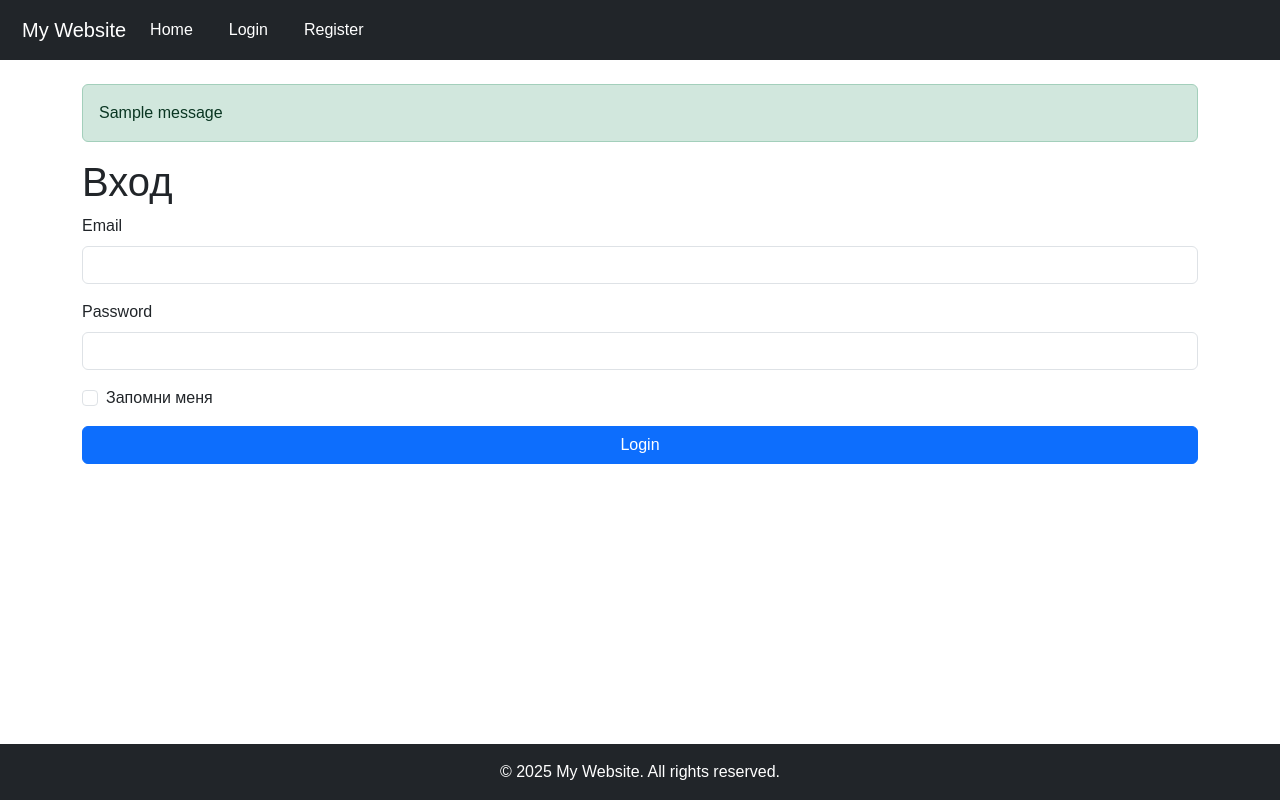
After one commit to CHEPURNOV-S-S/VD08, a Flask app: page /login in a window 1280 px wide. The commit adds this page. Run offline with Flask 3, Linux system fonts and the light colour scheme; tables that the repository leaves empty hold one stand-in row (values such as "Sample post"); one stand-in notice (Sample message) is shown; parts of the project's set-up code (start-up, migrations or seed data) failed here and were passed over.

Commit message:
начал работу над уроком VD07
- добавил авторизацию
есть проблемы...

```diff
--- /dev/null
+++ b/app/forms.py
@@ -0,0 +1,33 @@
+# app/forms.py
+from flask_wtf import FlaskForm
+from wtforms import StringField, PasswordField, SubmitField, BooleanField
+from wtforms.validators import DataRequired, Length, Email, EqualTo, ValidationError
+from app.models import User
+
+class RegistrationForm(FlaskForm):
+    username = StringField('Username', validators=[DataRequired(), Length(min=2, max=20)])
+    email = StringField('Email', validators=[DataRequired(), Email()])
+    password = PasswordField('Password', validators=[DataRequired()])
+    confirm_password = PasswordField('Confirm Password', validators=[DataRequired(), EqualTo('password')])
+    submit = SubmitField('Sign Up')
+
+    def validate_username(self, username):
+        user = User.query.filter_by(username=username.data).first()
+        if user:
+            raise ValidationError('Такое имя уже существует.')
+
+    def validate_email(self, email):
+        user = User.query.filter_by(email=email.data).first()
+        if user:
+            raise ValidationError('Такая почта уже используется.')
+
+class LoginForm(FlaskForm):
+    email = StringField('Email', validators=[
+        Email(message="Введите корректный email"),
+        DataRequired(message="Поле не должно быть пустым")]
+    )
+    password = PasswordField('Password', validators=[
+        DataRequired(message="Пароль не может быть пустым")]
+    )
+    remember = BooleanField('Запомни меня')
+    submit = SubmitField('Login')
--- a/app/routes.py
+++ b/app/routes.py
@@ -1,7 +1,13 @@
-from flask import Flask, render_template, request, redirect, url_for, flash, jsonify
+from flask import render_template, request, redirect, url_for, flash, jsonify
+from flask_login import login_user, logout_user, current_user, login_required
+from werkzeug.utils import secure_filename
+
+from app import models, forms, bcrypt, db
+from app.models import User
+from app.forms import RegistrationForm, LoginForm
+
 from flask import current_app as app
 import os
-from werkzeug.utils import secure_filename
 
 # Данные для шаблона about.html
 team_members = [
@@ -36,7 +42,7 @@ def register_routes(app):
     @app.route("/")
     def home():
         greeting = "Hello, visitor!"
-        return render_template("home.html", greeting=greeting)
+        return render_template("home.html", current_user = current_user)
 
     @app.route("/about")
     def about():
@@ -96,3 +102,45 @@ def register_routes(app):
             return jsonify({'success': True, 'photo_url': photo_url})
 
         return jsonify({'success': False, 'message': 'Недопустимый формат файла'}), 400
+
+    @app.route('/register', methods=['GET', 'POST'])
+    def register():
+        if current_user.is_authenticated:
+            return redirect(url_for('home'))
+        form = RegistrationForm()
+        if form.validate_on_submit():
+            hashed_password = bcrypt.generate_password_hash(form.password.data).decode('utf-8')
+            user = User(username=form.username.data, email=form.email.data, password=hashed_password)
+            db.session.add(user)
+            db.session.commit()
+            flash('Вы успешно зарегистрировались', 'success')
+            return redirect(url_for('login'))
+        return render_template('register.html', form=form)
+
+    @app.route('/login', methods=['GET', 'POST'])
+    def login():
+        print('Отправка формы')
+        if current_user.is_authenticated:
+            print('user залогинен')
+            return redirect(url_for('home'))
+        form = LoginForm()
+        if form.validate_on_submit():
+            user = User.query.filter_by(email=form.email.data).first()
+            if user and bcrypt.check_password_hash(user.password, form.password.data):
+                login_user(user, remember=form.remember.data)
+                print("Успешный логин")
+                return redirect(url_for('home'))
+            else:
+                print('Введены неверные данные', 'danger')
+                flash('Введены неверные данные', 'danger')
+        return render_template('login.html', form=form)
+
+    @app.route('/logout')
+    def logout():
+        logout_user()
+        return redirect(url_for('home'))
+
+    @app.route('/account')
+    @login_required
+    def account():
+        return render_template('account.html')
--- a/app/templates/base.html
+++ b/app/templates/base.html
@@ -22,23 +22,43 @@
                 <span class="navbar-toggler-icon"></span>
             </button>
             <div class="collapse navbar-collapse" id="navbarNav">
-                <ul class="navbar-nav me-auto mb-2 mb-lg-0">
+                 <ul class="navbar-nav me-auto mb-2 mb-lg-0">
                     <li class="nav-item">
-                        <a class="nav-link" href="/">Home</a>
+                        <a class="nav-link" href="{{ url_for('home') }}">Home</a>
                     </li>
-                    <li class="nav-item">
-                        <a class="nav-link" href="/about">About</a>
-                    </li>
-                    <li class="nav-item">
-                        <a class="nav-link" href="/blog">Blog</a>
-                    </li>
-                    <li class="nav-item">
-                        <a class="nav-link" href="/profile">Profile</a>
-                    </li>
+
+                    {% if current_user.is_authenticated %}
+                        <li class="nav-item">
+                            <a class="nav-link" href="{{ url_for('account') }}">Account</a>
+                        </li>
+                        <li class="nav-item">
+                            <a class="nav-link" href="{{ url_for('logout') }}">Logout</a>
+                        </li>
+                    {% else %}
+                        <li class="nav-item">
+                            <a class="nav-link" href="{{ url_for('login') }}">Login</a>
+                        </li>
+                        <li class="nav-item">
+                            <a class="nav-link" href="{{ url_for('register') }}">Register</a>
+                        </li>
+                    {% endif %}
                 </ul>
             </div>
         </div>
     </nav>
+
+    <!-- Flash сообщения -->
+    <div class="container">
+        {% with messages = get_flashed_messages(with_categories=true) %}
+            {% if messages %}
+                {% for category, message in messages %}
+                    <div class="alert alert-{{ category }}" role="alert">
+                        {{ message }}
+                    </div>
+                {% endfor %}
+            {% endif %}
+        {% endwith %}
+    </div>
 
     <!-- Контейнер для основного содержимого -->
     <div class="container">
--- /dev/null
+++ b/app/templates/login.html
@@ -0,0 +1,40 @@
+<!-- app/templates/login.html -->
+{% extends "base.html" %}
+{% block title %}Вход{% endblock %}
+{% block content %}
+    <h1>Вход</h1>
+    <form method="POST" action="{{ url_for('login') }}">
+        {{ form.hidden_tag() }}
+         <!-- Поле Email -->
+        <div class="mb-3">
+            {{ form.email.label(class="form-label") }}
+            {{ form.email(class="form-control", size=64) }}
+            {% if form.email.errors %}
+                {% for error in form.email.errors %}
+                    <span class="text-danger">{{ error }}</span>
+                {% endfor %}
+            {% endif %}
+        </div>
+
+        <!-- Поле Password -->
+        <div class="mb-3">
+            {{ form.password.label(class="form-label") }}
+            {{ form.password(class="form-control", size=64) }}
+            {% if form.password.errors %}
+                {% for error in form.password.errors %}
+                    <span class="text-danger">{{ error }}</span>
+                {% endfor %}
+            {% endif %}
+        </div>
+
+         <!-- Поле Remember -->
+        <div class="mb-3 form-check">
+            {{ form.remember(class="form-check-input") }}
+            {{ form.remember.label(class="form-check-label") }}
+        </div>
+         <!-- Кнопка Submit -->
+        <div class="d-grid">
+            {{ form.submit(class="btn btn-primary") }}
+        </div>
+    </form>
+{% endblock %}
--- a/config_template.py
+++ b/config_template.py
@@ -5,5 +5,7 @@
 class Config:
     DEBUG = True
     SECRET_KEY = 'your_secret_key'
-    UPLOAD_FOLDER = 'static/upload'
+    UPLOAD_FOLDER = 'app/static/uploads'
     ALLOWED_EXTENSIONS = {'png', 'jpg', 'jpeg', 'gif'}
+    SQLALCHEMY_DATABASE_URI = 'sqlite:///site.db'
+    SQLALCHEMY_TRACK_MODIFICATIONS = False
```
Also changed, not shown: app/__init__.py (+20 -3 lines), app/models.py (added, +16 -0 lines), app/templates/account.html (added, +7 -0 lines), app/templates/register.html (added, +28 -0 lines), utils/db_utils.py (added, +7 -0 lines), utils/__init__.py (added).
